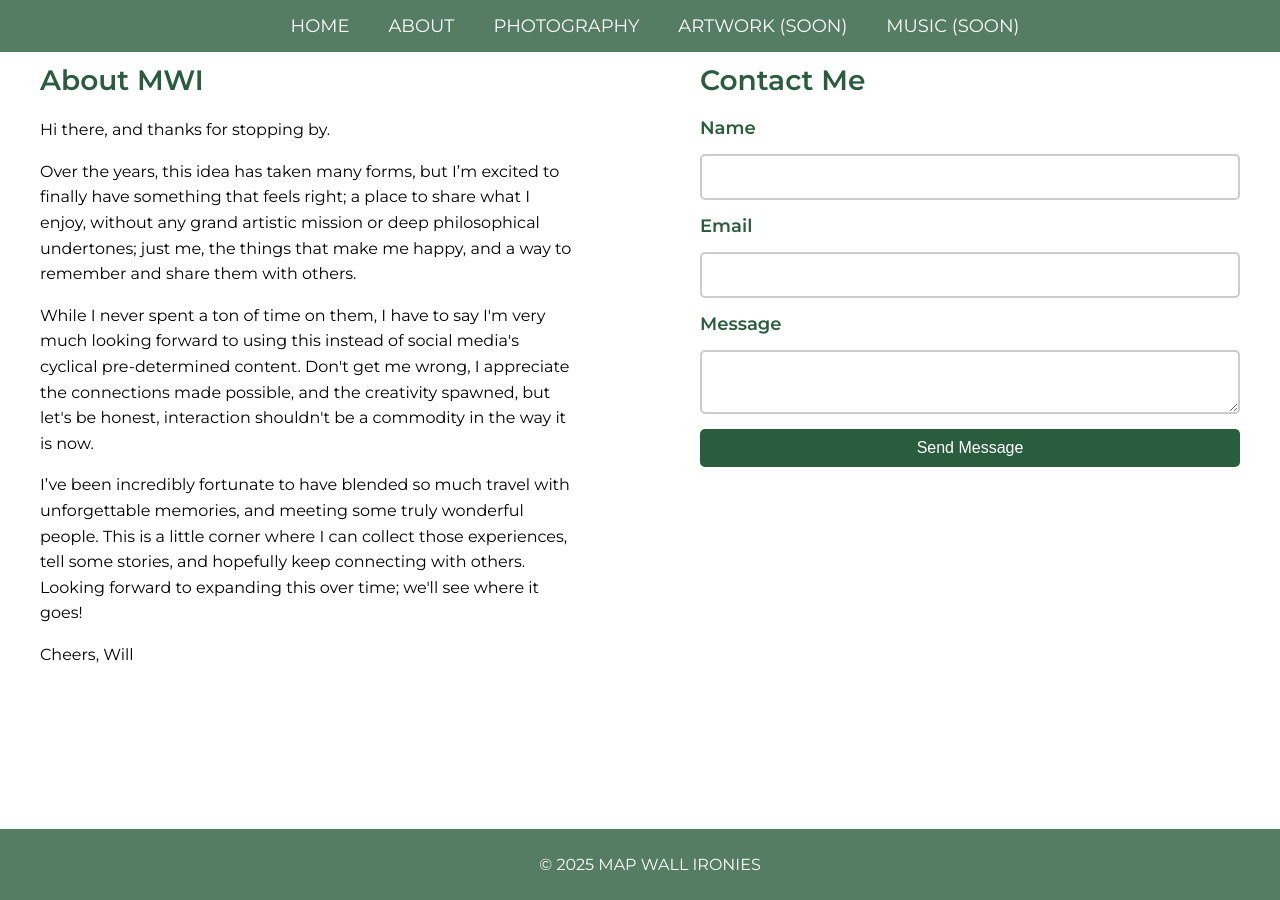
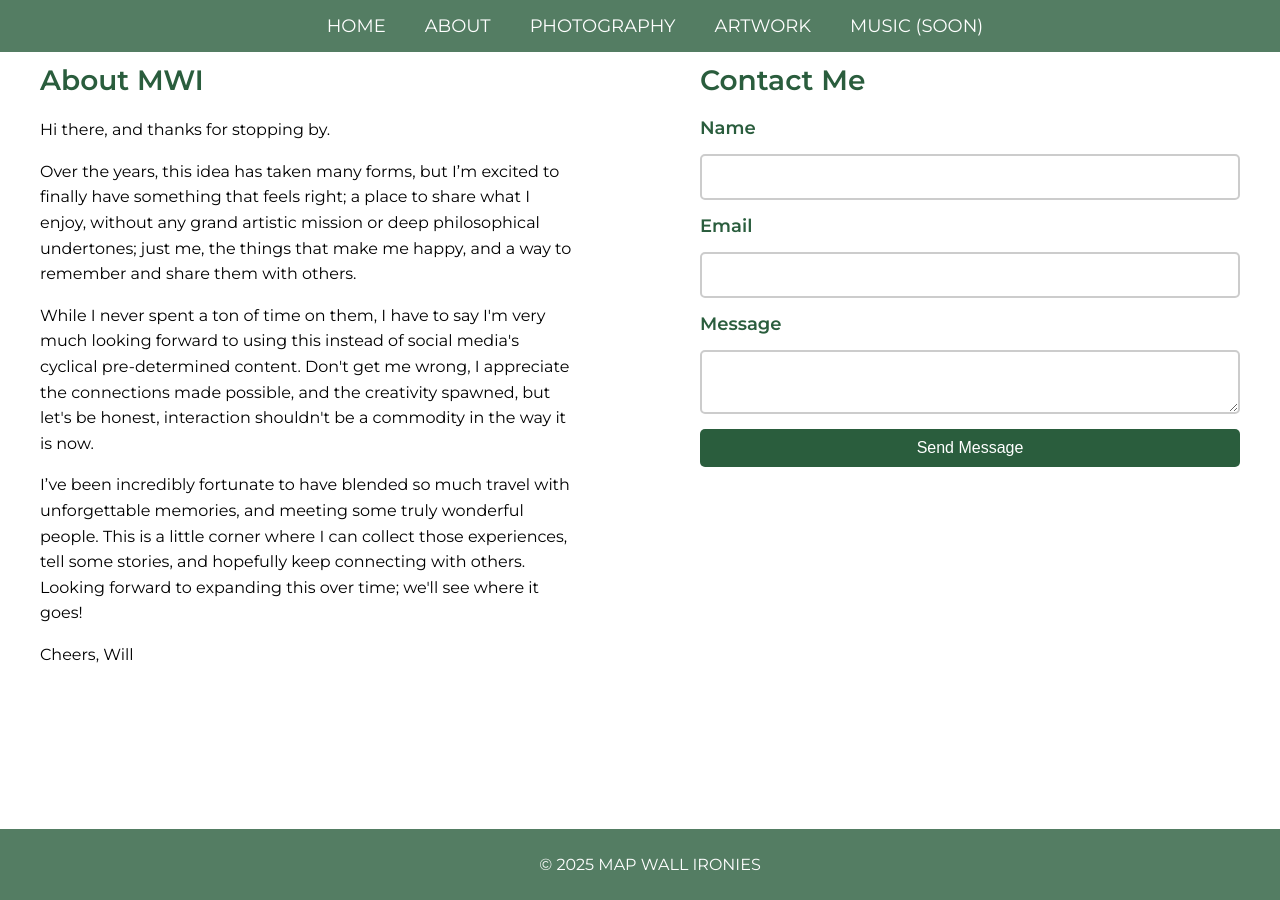
Before and after one commit to mapwallironies/mapwallironies.github.io, a Jekyll site: the page built from about.md, in a window 1280 px wide. Built offline with Jekyll 4.4.1, drawn with Linux system fonts in a browser that asks for light colours.

Commit message:
Update default.html

```diff
--- a/_layouts/default.html
+++ b/_layouts/default.html
@@ -14,7 +14,7 @@
       <li><a href="/">Home</a></li>
       <li><a href="/about/">About</a></li>
       <li><a href="/photography/">Photography</a></li>
-      <li><a href="/artwork/">Artwork (Soon)</a></li>
+      <li><a href="/artwork/">Artwork</a></li>
       <li><a href="/music/">Music (Soon)</a></li>
     </ul>
   </nav>
```
